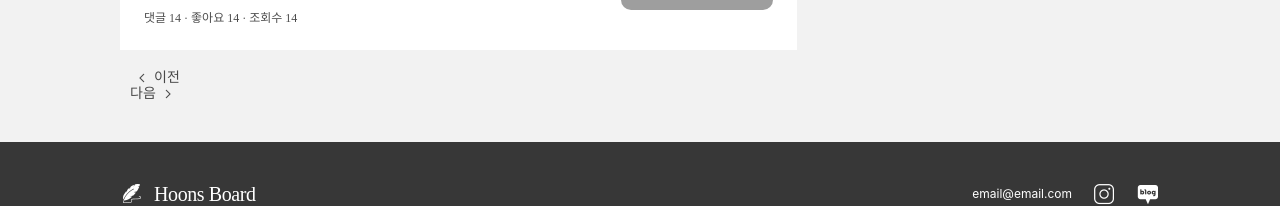
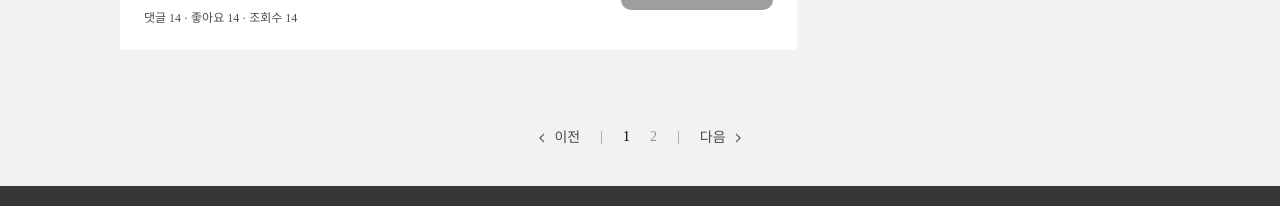
Before and after one commit to devJiraynor/board-project-20230530, a React (Create React App) app in the folder front/: page /search/1 in a window 1280 px wide. Shown: the part 1343-1549 px from the top of the page. Built offline with nearby package versions, Linux system fonts and the light colour scheme; grey boxes are pictures that could not be loaded; a web font is replaced by a local one.

Commit message:
2023.07.19. 16:20

```diff
--- /dev/null
+++ b/front/src/components/Pagination/index.tsx
@@ -0,0 +1,28 @@
+import React from 'react'
+import './style.css';
+
+interface Props {
+  totalPage: number[];
+  currentPage: number;
+  onPageClickHandler: (page: number) => void;
+  onPreviousClickHandler: () => void;
+  onNextClickHandler: () => void;
+}
+
+export default function Pagination({ totalPage, currentPage, onPageClickHandler, onPreviousClickHandler, onNextClickHandler }: Props) {
+  return (
+    <div className='pagination'>
+      <div className='pagination-button' onClick={onPreviousClickHandler}>
+        <div className='pagination-left-icon'></div>
+        <div className='pagination-button-text'>이전</div>
+      </div>
+      <div className='pagination-text'>{'\|'}</div>
+      { totalPage.map((page) => (<div className={currentPage === page ? 'pagination-page-active' : 'pagination-page'} onClick={() => onPageClickHandler(page)}>{page}</div>)) }
+      <div className='pagination-text'>{'\|'}</div>
+      <div className='pagination-button' onClick={onNextClickHandler}>
+        <div className='pagination-button-text'>다음</div>
+        <div className='pagination-right-icon'></div>
+      </div>
+    </div>
+  )
+}
--- /dev/null
+++ b/front/src/components/Pagination/style.css
@@ -0,0 +1,82 @@
+.pagination {
+  margin-top: 60px;
+
+  display: flex;
+  justify-content: center;
+}
+
+.pagination-page {
+  margin: 0 10px;
+
+  color: rgba(0, 0, 0, 0.4);
+
+  font-size: 14px;
+  font-weight: 500;
+  line-height: 100%;
+}
+
+.pagination-page:hover {
+  cursor: pointer;
+
+  color: rgba(0, 0, 0, 0.7);
+  font-weight: 700;
+}
+
+.pagination-page-active {
+  margin: 0 10px;
+
+  color: rgba(0, 0, 0, 1);
+  font-size: 14px;
+  font-weight: 500;
+  line-height: 100%;
+}
+
+.pagination-text {
+  margin: 0 10px;
+
+  color: rgba(0, 0, 0, 0.4);
+  font-size: 14px;
+  font-weight: 500;
+  line-height: 100%;
+}
+
+.pagination-button {
+  margin: 0 10px;
+
+  display: flex;
+  align-items: center;
+}
+
+.pagination-button:hover {
+  cursor: pointer;
+}
+
+.pagination-button-text {
+  color: rgba(0, 0, 0, 0.7);
+
+  font-size: 14px;
+  font-weight: 500;
+  line-height: 100%;
+}
+
+.pagination-left-icon {
+  margin: 0 4px;
+
+  width: 16px;
+  height: 16px;
+
+  background-image: url(asset/expand_left_light.png);
+  background-position: 50% 50%;
+  background-size: 100% 100%;
+}
+
+.pagination-right-icon {
+  margin: 0 4px;
+
+  width: 16px;
+  height: 16px;
+
+  background-image: url(asset/expand_right_light.png);
+  background-position: 50% 50%;
+  background-size: 100% 100%;
+}
--- a/front/src/views/Main/index.tsx
+++ b/front/src/views/Main/index.tsx
@@ -7,6 +7,7 @@ import BoardListItem from 'src/components/BoardListItem';
 import { useNavigate } from 'react-router-dom';
 import { COUNT_BY_PAGE, COUNT_BY_SECTION, PAGE_BY_SECTION } from 'src/constants';
 import { getPagination } from 'src/utils';
+import Pagination from 'src/components/Pagination';
 
 export default function Main() {
 
@@ -84,19 +85,21 @@ export default function Main() {
     }
 
     useEffect(() => {
+
       const boardCount = 72;
+      const { section, minPage, maxPage, totalPageCount } = getPagination(boardCount, currentSection);
 
-      const { section, minPage, maxPage, totalPageCount } = getPagination(boardCount, currentSection);
-      setTotalSection(section);
       setMinPage(minPage);
       setMaxPage(maxPage);
+      setTotalSection(section);
       setTotalPageCount(totalPageCount);
-
-      if (!currentList.length) setCurrentList(currentBoardListMock);
 
       const pageList = [];
       for (let page = minPage; page <= maxPage; page++) pageList.push(page);
       setTotalPage(pageList);
+
+      if (!currentList.length) setCurrentList(currentBoardListMock);
+
 
     }, [currentSection]);
 
@@ -120,19 +123,13 @@ export default function Main() {
             </div>
           </div>
         </div>
-        <div className='main-bottom-pagination'>
-          <div className='pagination-button' onClick={onPreviousClickHandler}>
-            <div className='pagination-left-icon'></div>
-            <div className='pagination-button-text'>이전</div>
-          </div>
-          <div className='pagination-text'>{'\|'}</div>
-          {totalPage.map((page) => (<div className={currentPage === page ? 'pagination-page-active' : 'pagination-page'} onClick={() => onPageClickHandler(page)}>{page}</div>))}
-          <div className='pagination-text'>{'\|'}</div>
-          <div className='pagination-button' onClick={onNextClickHanlder}>
-            <div className='pagination-button-text'>다음</div>
-            <div className='pagination-right-icon'></div>
-          </div>
-        </div>
+        <Pagination
+          totalPage={totalPage}
+          currentPage={currentPage}
+          onPageClickHandler={onPageClickHandler}
+          onNextClickHandler={onNextClickHanlder}
+          onPreviousClickHandler={onPreviousClickHandler}
+        />
       </div>
     )
   }
--- a/front/src/views/Main/style.css
+++ b/front/src/views/Main/style.css
@@ -93,88 +93,3 @@
   cursor: pointer;
   background-color: rgba(0, 0, 0, 0.15);
 }
-
-.main-bottom-pagination {
-  margin-top: 60px;
-
-  display: flex;
-  justify-content: center;
-}
-
-.pagination-page {
-  margin: 0 10px;
-
-  color: rgba(0, 0, 0, 0.4);
-
-  font-size: 14px;
-  font-weight: 500;
-  line-height: 100%;
-}
-
-.pagination-page:hover {
-  cursor: pointer;
-
-  color: rgba(0, 0, 0, 0.7);
-  font-weight: 700;
-}
-
-.pagination-page-active {
-  margin: 0 10px;
-
-  color: rgba(0, 0, 0, 1);
-  font-size: 14px;
-  font-weight: 500;
-  line-height: 100%;
-}
-
-.pagination-text {
-  margin: 0 10px;
-
-  color: rgba(0, 0, 0, 0.4);
-  font-size: 14px;
-  font-weight: 500;
-  line-height: 100%;
-}
-
-.pagination-button {
-  margin: 0 10px;
-
-  display: flex;
-  align-items: center;
-}
-
-.pagination-button:hover {
-  cursor: pointer;
-  background-color: rgba(0, 0, 0, 0.08);
-  border-radius: 10px;
-}
-
-.pagination-button-text {
-  color: rgba(0, 0, 0, 0.7);
-
-  font-size: 14px;
-  font-weight: 500;
-  line-height: 100%;
-}
-
-.pagination-left-icon {
-  margin: 0 4px;
-
-  width: 16px;
-  height: 16px;
-
-  background-image: url(asset/expand_left_light.png);
-  background-position: 50% 50%;
-  background-size: 100% 100%;
-}
-
-.pagination-right-icon {
-  margin: 0 4px;
-
-  width: 16px;
-  height: 16px;
-
-  background-image: url(asset/expand_right_light.png);
-  background-position: 50% 50%;
-  background-size: 100% 100%;
-}
--- a/front/src/views/Search/index.tsx
+++ b/front/src/views/Search/index.tsx
@@ -5,6 +5,8 @@ import { useNavigate, useParams } from 'react-router-dom';
 import { relationWordListMock, searchBoardListMock } from 'src/mocks';
 import { SearchListResponseDto } from 'src/interfaces/response';
 import { COUNT_BY_PAGE } from 'src/constants';
+import { getPagination } from 'src/utils';
+import Pagination from 'src/components/Pagination';
 
 export default function Search() {
 
@@ -13,7 +15,16 @@ export default function Search() {
   const { searchWord } = useParams();
 
   const [boardCount, setBoardCount] = useState<number>(0);
+
   const [currentPage, setCurrentPage] = useState<number>(1);
+  const [currentSection, setCurrentSection] = useState<number>(1);
+  const [totalPage, setTotalPage] = useState<number[]>([]);
+  const [totalSection, setTotalSection] = useState<number>(1);
+
+  const [maxPage, setMaxPage] = useState<number>(0);
+  const [minPage, setMinPage] = useState<number>(0);
+  const [totalPageCount, setTotalPageCount] = useState<number>(0);
+
   const [searchList, setSearchList] = useState<SearchListResponseDto[]>([]);
   const [pageBoardList, setPageBoardList] = useState<SearchListResponseDto[]>([]);
 
@@ -23,11 +34,19 @@ export default function Search() {
     navigator(`/search/${word}`);
   }
 
+  const onPageClickHandler = (page: number) => {
+    setCurrentPage(page);
+  }
+
   const onPreviousClickHandler = () => {
+    if (currentPage === 1) return;
+    if (currentPage === minPage) setCurrentSection(currentSection - 1);
     setCurrentPage(currentPage - 1);
   }
 
   const onNextClickHandler = () => {
+    if (currentPage === totalPageCount) return;
+    if (currentPage === maxPage) setCurrentSection(currentSection + 1);
     setCurrentPage(currentPage + 1);
   }
 
@@ -47,6 +66,19 @@ export default function Search() {
     setRelationList(relationWordListMock);
 
     getPageBoardList();
+
+    const boardCount = searchBoardListMock.length;
+    const { section, maxPage, minPage, totalPageCount } = getPagination(boardCount, currentSection);
+
+    setMaxPage(maxPage);
+    setMinPage(minPage);
+    setTotalSection(section);
+    setTotalPageCount(totalPageCount);
+
+    const pageList = [];
+    for (let page = minPage; page <= maxPage; page++) pageList.push(page);
+    setTotalPage(pageList);
+
   }, [searchWord]);
 
   useEffect(() => {
@@ -73,19 +105,13 @@ export default function Search() {
           </div>
         </div>
       </div>
-      <div className='search-pagination'>
-        <div className='pagination-button' onClick={onPreviousClickHandler}>
-          <div className='pagination-left-icon'></div>
-          <div className='pagination-button-text'>이전</div>
-        </div>
-        <div className='pagination-text'></div>
-        <div></div>
-        <div className='pagination-text'></div>
-        <div className='pagination-button' onClick={onNextClickHandler}>
-          <div className='pagination-button-text'>다음</div>
-          <div className='pagination-right-icon'></div>
-        </div>
-      </div>
+      <Pagination
+        totalPage={totalPage}
+        currentPage={currentPage}
+        onPageClickHandler={onPageClickHandler}
+        onNextClickHandler={onNextClickHandler}
+        onPreviousClickHandler={onPreviousClickHandler}
+      />
     </div>
   )
 }
--- a/front/src/views/Search/style.css
+++ b/front/src/views/Search/style.css
@@ -74,3 +74,10 @@
   cursor: pointer;
   background-color: rgba(0, 0, 0, 0.15);
 }
+
+.search-pagination {
+  margin-top: 60px;
+
+  display: flex;
+  justify-content: center;
+}
```
Also changed, not shown: front/src/components/Pagination/asset/expand_left_light.png (renamed from front/src/views/Main/asset/expand_left_light.png), front/src/components/Pagination/asset/expand_right_light.png (renamed from front/src/views/Main/asset/expand_right_light.png).
